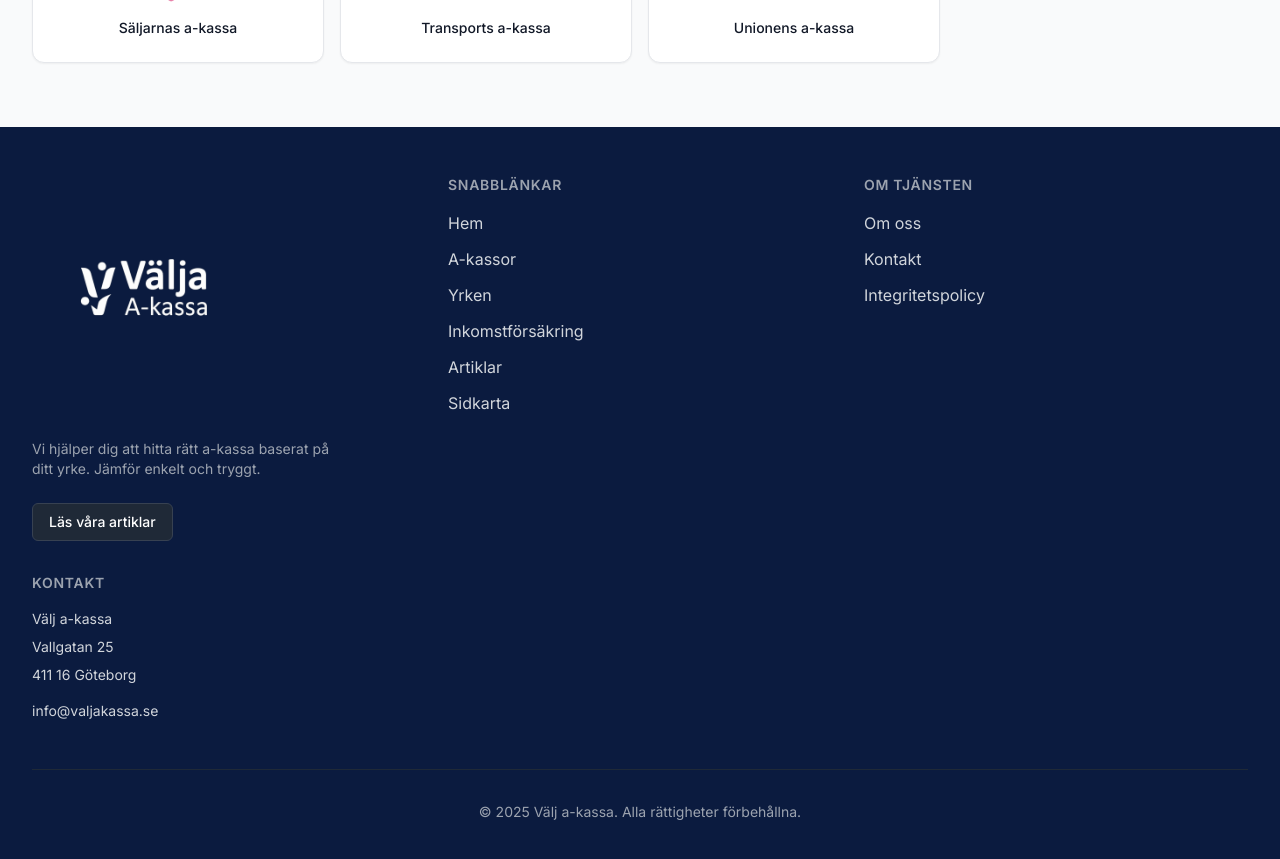
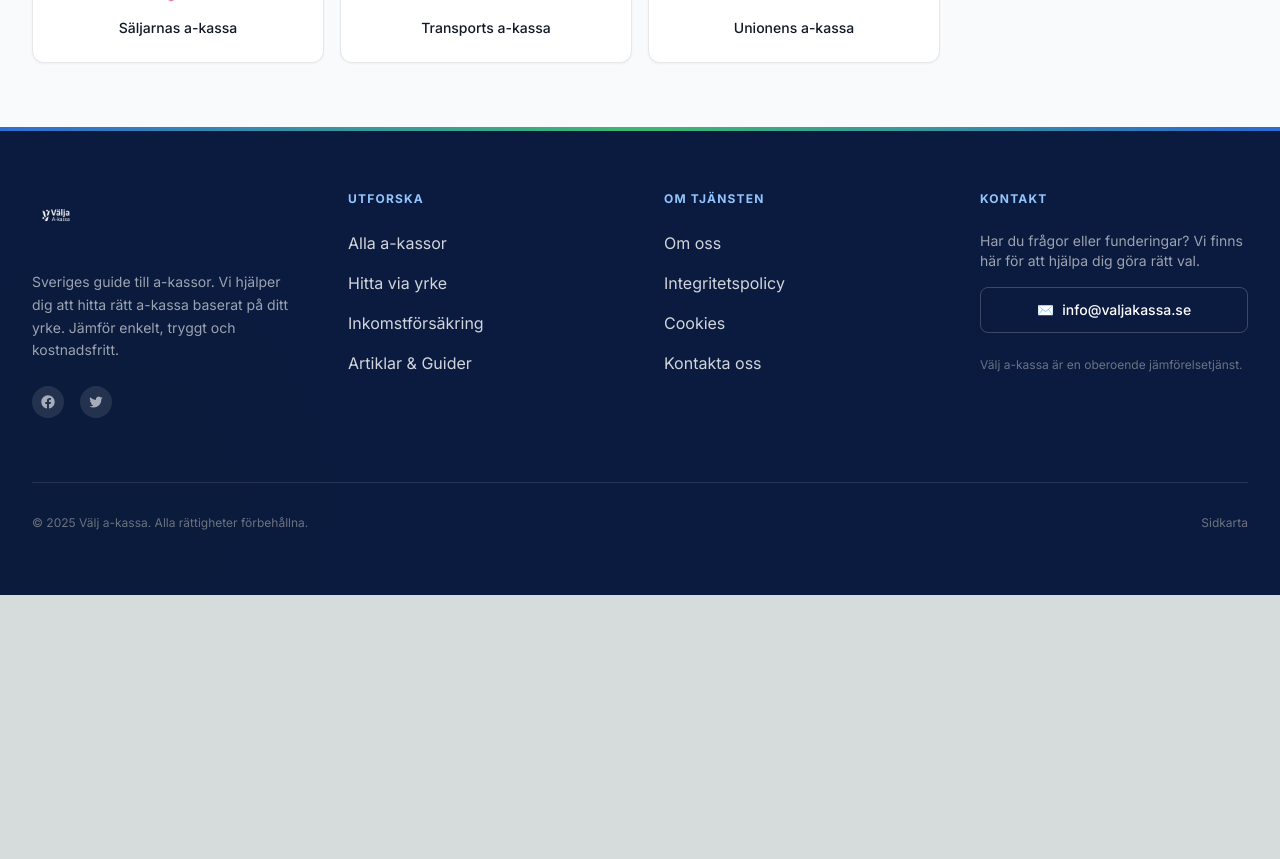
Before and after one commit to Jacobhaf/akassa-portal-v2, a Next.js app: page / in a window 1280 px wide. Shown: the part 3100-3959 px from the top of the page. After the commit the page ends 3695 px from the top, so only its background shows below. Built offline with nearby package versions, Linux system fonts and the light colour scheme.

Commit message:
UI: Add Premium Footer with gradients and improved layout

```diff
--- a/src/components/Footer.tsx
+++ b/src/components/Footer.tsx
@@ -5,13 +5,18 @@
     const currentYear = new Date().getFullYear();
 
     return (
-        <footer className="bg-[#0B1B3F] text-white">
-            <div className="mx-auto max-w-7xl px-4 py-12 sm:px-6 lg:px-8">
-                <div className="grid grid-cols-1 md:grid-cols-3 gap-8">
+        <footer className="relative bg-[#0B1B3F] text-white overflow-hidden">
+            {/* Background Elements */}
+            <div className="absolute top-0 left-0 w-full h-1 bg-gradient-to-r from-blue-500 via-green-400 to-blue-500 opacity-80"></div>
+            <div className="absolute -top-24 -right-24 w-96 h-96 bg-blue-500 rounded-full mix-blend-multiply filter blur-3xl opacity-10 animate-blob"></div>
+            <div className="absolute -bottom-24 -left-24 w-96 h-96 bg-green-500 rounded-full mix-blend-multiply filter blur-3xl opacity-10 animate-blob animation-delay-2000"></div>
+
+            <div className="relative mx-auto max-w-7xl px-4 py-16 sm:px-6 lg:px-8">
+                <div className="grid grid-cols-1 md:grid-cols-2 lg:grid-cols-4 gap-12">
                     {/* Brand Column */}
-                    <div>
-                        <Link href="/" className="flex items-center mb-10 inline-block">
-                            <div className="relative h-56 w-[48rem]">
+                    <div className="lg:col-span-1">
+                        <Link href="/" className="flex items-center mb-8 inline-block">
+                            <div className="relative h-12 w-48 transition-opacity hover:opacity-90">
                                 <Image
                                     src="/logo-valja-akassa-white.png"
                                     alt="Välja A-kassa Logo"
@@ -20,102 +25,113 @@
                                 />
                             </div>
                         </Link>
-                        <p className="text-gray-400 text-sm max-w-xs mb-6">
-                            Vi hjälper dig att hitta rätt a-kassa baserat på ditt yrke. Jämför enkelt och tryggt.
+                        <p className="text-gray-400 text-sm leading-relaxed mb-6">
+                            Sveriges guide till a-kassor. Vi hjälper dig att hitta rätt a-kassa baserat på ditt yrke. Jämför enkelt, tryggt och kostnadsfritt.
                         </p>
-                        <Link
-                            href="/artiklar"
-                            className="inline-block rounded-md bg-gray-800 px-4 py-2 text-sm font-medium text-white hover:bg-gray-700 transition-colors border border-gray-700"
-                        >
-                            Läs våra artiklar
-                        </Link>
+                        <div className="flex space-x-4">
+                            {/* Placeholder Social Icons */}
+                            <div className="h-8 w-8 rounded-full bg-white/10 flex items-center justify-center text-white/60 hover:bg-white/20 hover:text-white transition-all cursor-pointer">
+                                <span className="sr-only">Facebook</span>
+                                <svg fill="currentColor" viewBox="0 0 24 24" className="h-4 w-4"><path d="M22 12c0-5.523-4.477-10-10-10S2 6.477 2 12c0 4.991 3.657 9.128 8.438 9.878v-6.987h-2.54V12h2.54V9.797c0-2.506 1.492-3.89 3.777-3.89 1.094 0 2.238.195 2.238.195v2.46h-1.26c-1.243 0-1.63.771-1.63 1.562V12h2.773l-.443 2.89h-2.33v6.988C18.343 21.128 22 16.991 22 12z"></path></svg>
+                            </div>
+                            <div className="h-8 w-8 rounded-full bg-white/10 flex items-center justify-center text-white/60 hover:bg-white/20 hover:text-white transition-all cursor-pointer">
+                                <span className="sr-only">Twitter</span>
+                                <svg fill="currentColor" viewBox="0 0 24 24" className="h-4 w-4"><path d="M8.29 20.251c7.547 0 11.675-6.253 11.675-11.675 0-.178 0-.355-.012-.53A8.348 8.348 0 0022 5.92a8.19 8.19 0 01-2.357.646 4.118 4.118 0 001.804-2.27 8.224 8.224 0 01-2.605.996 4.107 4.107 0 00-6.993 3.743 11.65 11.65 0 01-8.457-4.287 4.106 4.106 0 001.27 5.477A4.072 4.072 0 012.8 9.713v.052a4.105 4.105 0 003.292 4.022 4.095 4.095 0 01-1.853.07 4.108 4.108 0 003.834 2.85A8.233 8.233 0 012 18.407a11.616 11.616 0 006.29 1.84"></path></svg>
+                            </div>
+                        </div>
                     </div>
 
                     {/* Quick Links */}
                     <div>
-                        <h3 className="text-sm font-semibold uppercase tracking-wider text-gray-400 mb-4">
-                            Snabblänkar
+                        <h3 className="text-xs font-bold uppercase tracking-widest text-blue-300 mb-6">
+                            Utforska
                         </h3>
-                        <ul className="space-y-3">
+                        <ul className="space-y-4">
                             <li>
-                                <Link href="/" className="text-base text-gray-300 hover:text-white transition-colors">
-                                    Hem
+                                <Link href="/akassor" className="group flex items-center text-gray-300 hover:text-white transition-colors">
+                                    <span className="h-px w-0 bg-blue-400 mr-0 transition-all group-hover:w-4 group-hover:mr-2"></span>
+                                    <span>Alla a-kassor</span>
                                 </Link>
                             </li>
                             <li>
-                                <Link href="/akassor" className="text-base text-gray-300 hover:text-white transition-colors">
-                                    A-kassor
+                                <Link href="/yrken" className="group flex items-center text-gray-300 hover:text-white transition-colors">
+                                    <span className="h-px w-0 bg-blue-400 mr-0 transition-all group-hover:w-4 group-hover:mr-2"></span>
+                                    <span>Hitta via yrke</span>
                                 </Link>
                             </li>
                             <li>
-                                <Link href="/yrken" className="text-base text-gray-300 hover:text-white transition-colors">
-                                    Yrken
+                                <Link href="/inkomstforsakring" className="group flex items-center text-gray-300 hover:text-white transition-colors">
+                                    <span className="h-px w-0 bg-blue-400 mr-0 transition-all group-hover:w-4 group-hover:mr-2"></span>
+                                    <span>Inkomstförsäkring</span>
                                 </Link>
                             </li>
                             <li>
-                                <Link href="/inkomstforsakring" className="text-base text-gray-300 hover:text-white transition-colors">
-                                    Inkomstförsäkring
-                                </Link>
-                            </li>
-                            <li>
-                                <Link href="/artiklar" className="text-base text-gray-300 hover:text-white transition-colors">
-                                    Artiklar
-                                </Link>
-                            </li>
-                            <li>
-                                <Link href="/sitemap" className="text-base text-gray-300 hover:text-white transition-colors">
-                                    Sidkarta
+                                <Link href="/artiklar" className="group flex items-center text-gray-300 hover:text-white transition-colors">
+                                    <span className="h-px w-0 bg-blue-400 mr-0 transition-all group-hover:w-4 group-hover:mr-2"></span>
+                                    <span>Artiklar & Guider</span>
                                 </Link>
                             </li>
                         </ul>
                     </div>
 
-                    {/* About Service */}
+                    {/* Other Links */}
                     <div>
-                        <h3 className="text-sm font-semibold uppercase tracking-wider text-gray-400 mb-4">
+                        <h3 className="text-xs font-bold uppercase tracking-widest text-blue-300 mb-6">
                             Om tjänsten
                         </h3>
-                        <ul className="space-y-3">
+                        <ul className="space-y-4">
                             <li>
-                                <Link href="/om-oss" className="text-base text-gray-300 hover:text-white transition-colors">
+                                <Link href="/om-oss" className="text-gray-300 hover:text-white transition-colors hover:translate-x-1 inline-block">
                                     Om oss
                                 </Link>
                             </li>
                             <li>
-                                <Link href="/kontakt" className="text-base text-gray-300 hover:text-white transition-colors">
-                                    Kontakt
+                                <Link href="/integritetspolicy" className="text-gray-300 hover:text-white transition-colors hover:translate-x-1 inline-block">
+                                    Integritetspolicy
                                 </Link>
                             </li>
                             <li>
-                                <Link href="/integritetspolicy" className="text-base text-gray-300 hover:text-white transition-colors">
-                                    Integritetspolicy
+                                <Link href="/cookies" className="text-gray-300 hover:text-white transition-colors hover:translate-x-1 inline-block">
+                                    Cookies
+                                </Link>
+                            </li>
+                            <li>
+                                <Link href="/kontakt" className="text-gray-300 hover:text-white transition-colors hover:translate-x-1 inline-block">
+                                    Kontakta oss
                                 </Link>
                             </li>
                         </ul>
                     </div>
 
-                    {/* Contact Info */}
+                    {/* Contact / Value */}
                     <div>
-                        <h3 className="text-sm font-semibold uppercase tracking-wider text-gray-400 mb-4">
+                        <h3 className="text-xs font-bold uppercase tracking-widest text-blue-300 mb-6">
                             Kontakt
                         </h3>
-                        <address className="not-italic text-gray-300 text-sm space-y-2">
-                            <p>Välj a-kassa</p>
-                            <p>Vallgatan 25</p>
-                            <p>411 16 Göteborg</p>
-                            <p className="pt-2">
-                                <a href="mailto:info@valjakassa.se" className="hover:text-white transition-colors">
-                                    info@valjakassa.se
-                                </a>
-                            </p>
-                        </address>
+                        <p className="text-gray-400 text-sm mb-4">
+                            Har du frågor eller funderingar? Vi finns här för att hjälpa dig göra rätt val.
+                        </p>
+                        <a
+                            href="mailto:info@valjakassa.se"
+                            className="inline-flex items-center justify-center w-full px-4 py-3 border border-white/20 rounded-lg text-sm font-medium text-white hover:bg-white/10 transition-colors group"
+                        >
+                            <span className="mr-2">✉️</span> info@valjakassa.se
+                        </a>
+                        <p className="mt-6 text-xs text-gray-500">
+                            Välj a-kassa är en oberoende jämförelsetjänst.
+                        </p>
                     </div>
                 </div>
 
-                <div className="mt-12 border-t border-gray-800 pt-8">
-                    <p className="text-center text-sm text-gray-400">
+                <div className="mt-16 pt-8 border-t border-white/10 flex flex-col md:flex-row justify-between items-center gap-4">
+                    <p className="text-xs text-gray-500 text-center md:text-left">
                         &copy; {currentYear} Välj a-kassa. Alla rättigheter förbehållna.
                     </p>
+                    <div className="flex space-x-6">
+                        <Link href="/sitemap" className="text-xs text-gray-500 hover:text-white transition-colors">
+                            Sidkarta
+                        </Link>
+                    </div>
                 </div>
             </div>
         </footer>
```
